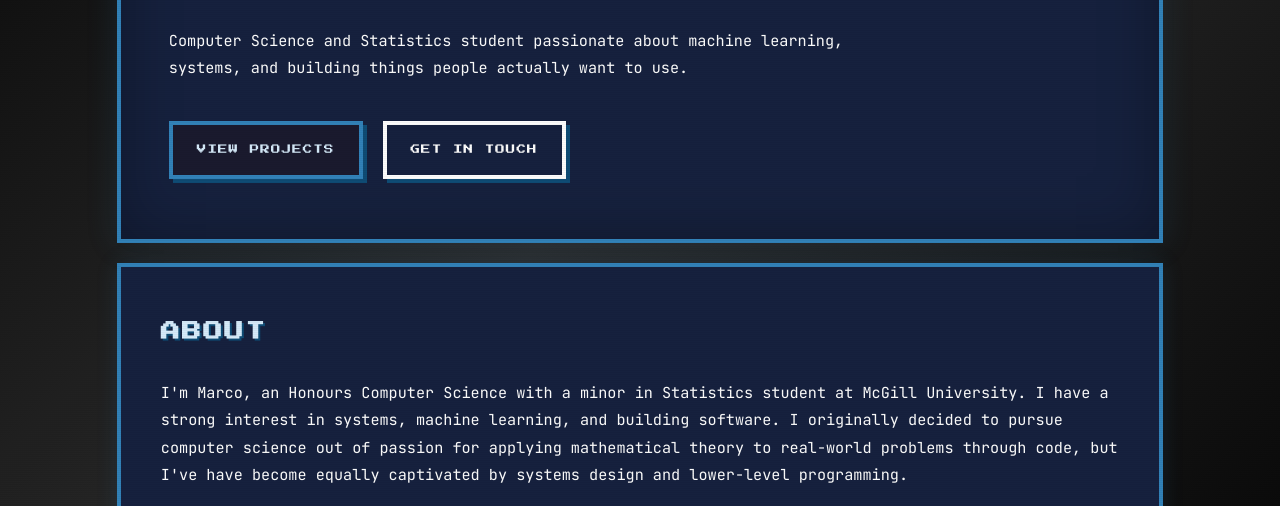
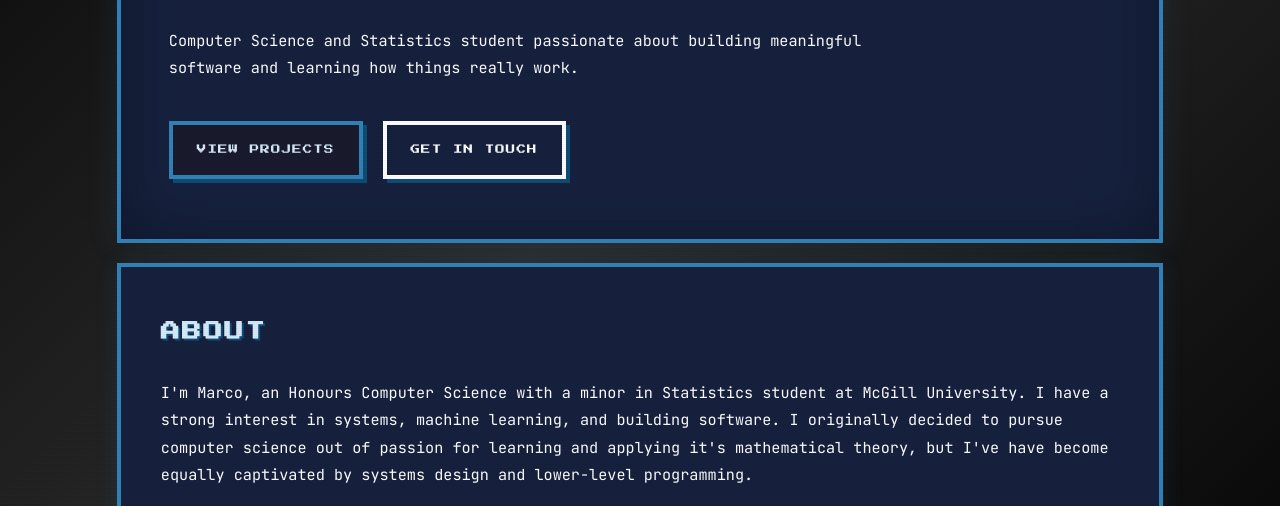
Before and after one commit to MarcoLipari/MarcoLipari.github.io, a plain HTML site: page index.html in a window 1280 px wide. Shown: the part 257-763 px from the top of the page. Drawn offline with Linux system fonts and the light colour scheme.

Commit message:
Revise personal introduction in index.html
Updated personal description to focus on meaningful software and learning.

```diff
--- a/index.html
+++ b/index.html
@@ -24,9 +24,7 @@
     <main>
         <section id="hero">
             <h1>Hello, I'm Marco Lipari</h1>
-            <p>Computer Science and Statistics student passionate about machine learning, systems, and building things
-                people
-                actually want to use.</p>
+            <p>Computer Science and Statistics student passionate about building meaningful software and learning how things really work.</p>
             <div class="hero-actions">
                 <a class="btn" href="#projects">View Projects</a>
                 <a class="btn secondary" href="#contact">Get In Touch</a>
@@ -38,7 +36,7 @@
             <p>
                 I'm Marco, an Honours Computer Science with a minor in Statistics student at McGill University. I have a
                 strong interest in systems, machine learning, and building software. I originally decided to pursue
-                computer science out of passion for applying mathematical theory to real-world problems through code,
+                computer science out of passion for learning and applying it's mathematical theory,
                 but
                 I've have become equally captivated by systems design and lower-level programming.
             </p>
```
